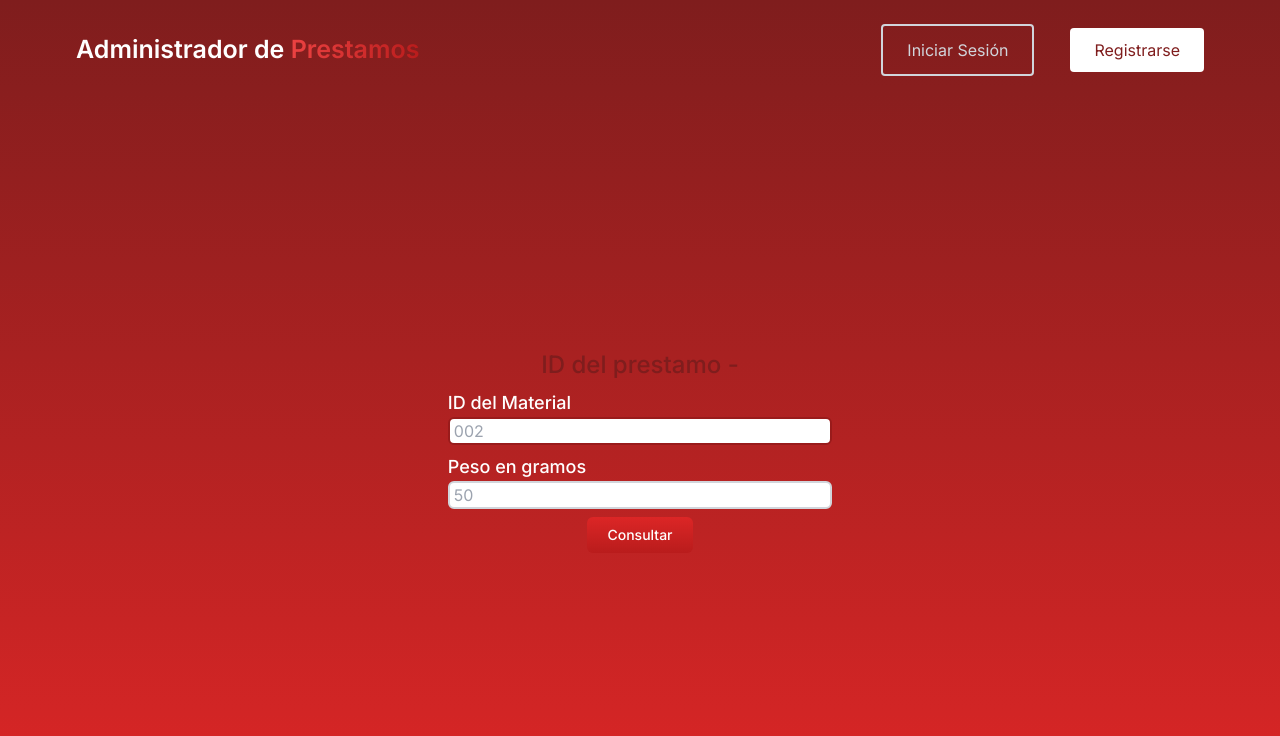
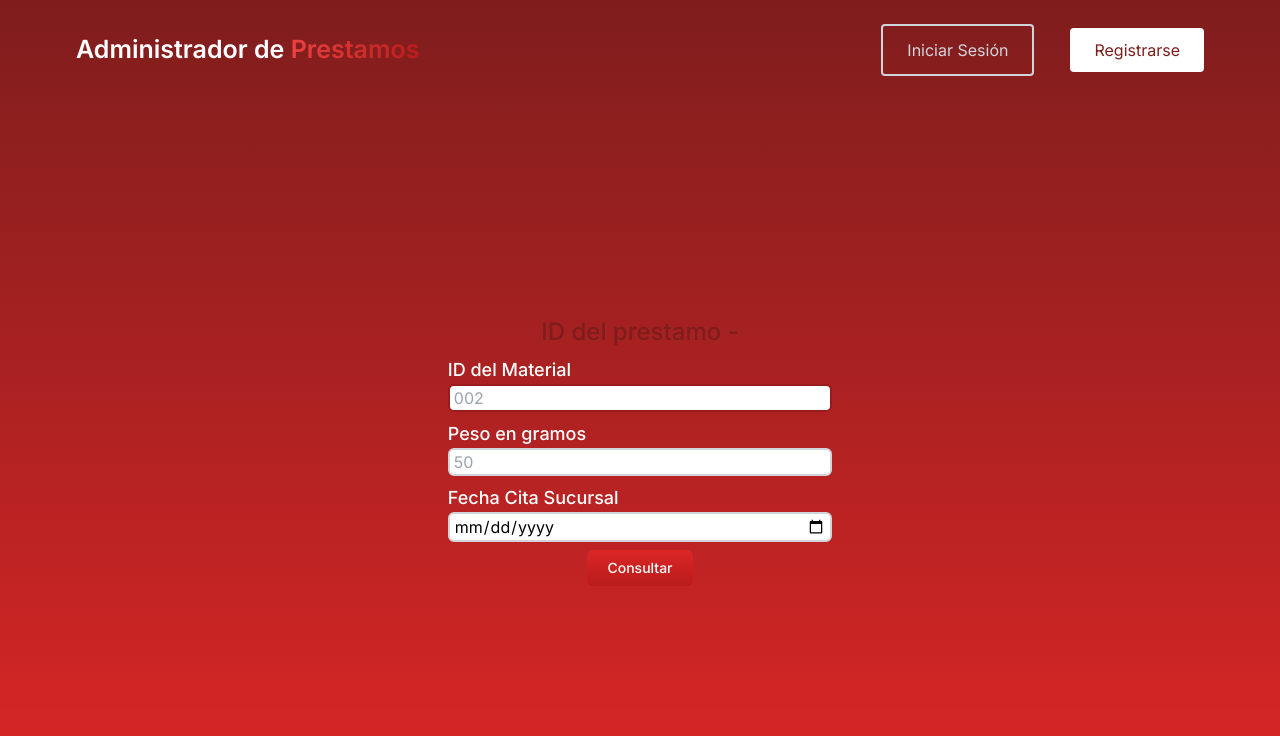
Before and after one commit to abrahamTech/NodeJS-NacMonPieN3FrontAPI, a Next.js app in the folder client/: page /loans in a window 1280 px wide. Shown: the top 736 px of the page. Built offline with nearby package versions, Linux system fonts and the light colour scheme; no server answers.

Commit message:
feat(LoanForm): receive the appointment date from the user

```diff
--- a/client/package.json
+++ b/client/package.json
@@ -10,6 +10,7 @@
   },
   "dependencies": {
     "axios": "^1.6.2",
+    "dayjs": "^1.11.10",
     "js-cookie": "^3.0.5",
     "next": "14.0.3",
     "react": "^18",
--- a/client/src/components/LoanCard.jsx
+++ b/client/src/components/LoanCard.jsx
@@ -1,4 +1,7 @@
 import Link from "next/link";
+import dayjs from "dayjs";
+import utc from "dayjs/plugin/utc";
+dayjs.extend(utc);
 
 import { useLoans } from "@/context/loanContext";
 
@@ -29,7 +32,8 @@ const LoanCard = ({ loan, index }) => {
                 <p className="text-white">ID del Material: {loan.idMaterial}</p>
                 <p className="text-xl">Peso en Gramos: {loan.weight}</p>
                 <p className="text-xl font-bold">Total del Prestamo: <span className="text-red-700">${loan.loanAmount}</span></p>
-                <p>{new Date(loan.date).toLocaleDateString()}</p>
+                {/* <p>{new Date(loan.date).toLocaleDateString()}</p> */}
+                <p>{dayjs(loan.date).utc().format("DD/MM/YYYY")}</p>
             </div>
         </div>
     )
--- a/client/src/components/LoanForm.jsx
+++ b/client/src/components/LoanForm.jsx
@@ -3,7 +3,11 @@
 import { useLoans } from "@/context/loanContext";
 import { useRouter, useParams } from "next/navigation";
 import { useEffect } from "react";
-import { useForm } from "react-hook-form"
+import { useForm } from "react-hook-form";
+
+import dayjs from "dayjs";
+import utc from "dayjs/plugin/utc";
+dayjs.extend(utc);
 
 function LoanForm() {
 
@@ -22,6 +26,7 @@ function LoanForm() {
         console.log(loan);
         setValue("idMaterial", loan.idMaterial);
         setValue("weight", loan.weight);
+        setValue("date", dayjs(loan.date).utc().format("YYYY-MM-DD"));
       }
     }
 
@@ -30,18 +35,26 @@ function LoanForm() {
 
   const onSubmit = async (values) => {
     try {
+      values.weight = parseFloat(values.weight);
+
+      const valuesValid = {
+        ...values,
+        date: values.date ? dayjs.utc(values.date).format() : dayjs.utc().format(),
+      }
 
       if(params.id) {
         //Editando
 
-        values.weight = parseFloat(values.weight);
-        updateLoan(params.id, values);
+        // values.weight = parseFloat(values.weight);
+        // updateLoan(params.id, values);
+        updateLoan(params.id, valuesValid);
       } else {
         //Creando
 
-        values.weight = parseFloat(values.weight);
+        // values.weight = parseFloat(values.weight);
         //console.log(values);
-        createLoan(values);
+        // createLoan(values);
+        createLoan(valuesValid);
       }
 
       router.push("/loans");
@@ -74,6 +87,15 @@ function LoanForm() {
           />
         </div>
 
+        <div>
+          <label htmlFor="visitShop" className="text-white">Fecha Cita Sucursal</label>
+          <input
+            type="date"
+            id="visitShop"
+            {...register("date")}
+          />
+        </div>
+
         <div className="flex justify-center items-center">
           <button className="btn-primary">Consultar</button>
         </div>
```
Also changed, not shown: 1 other file (tests, documents, lock files or other folders).
